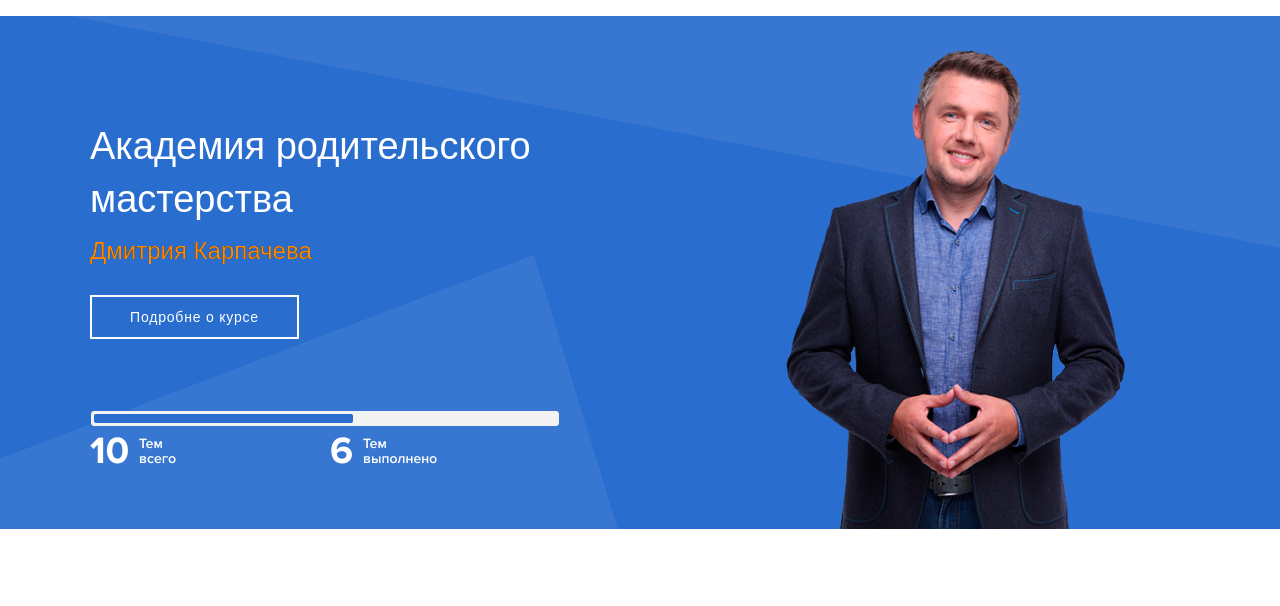
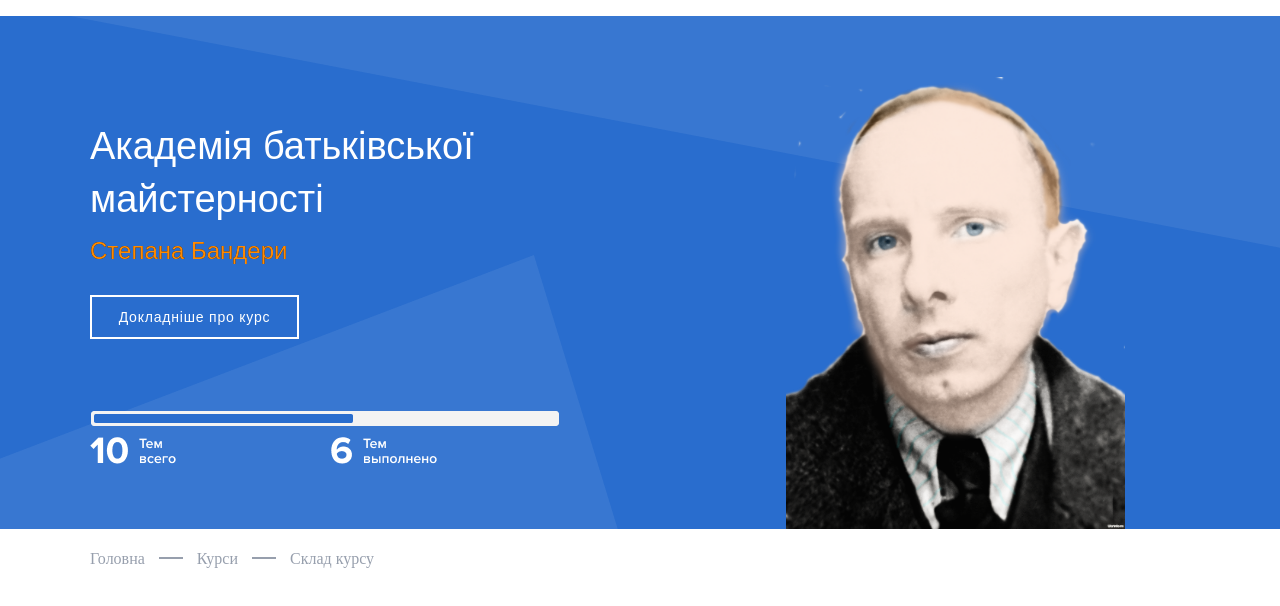
Before and after one commit to mickmihalich/2022-11-05_Figma, a plain HTML site: page index.html in a window 1280 px wide. Shown: the part 56-662 px from the top of the page. Drawn offline with nearby package versions, Linux system fonts and the light colour scheme; a web font is replaced by a local one.

Commit message:
бандера

```diff
--- a/index.html
+++ b/index.html
@@ -28,14 +28,14 @@
             <div class="logo_block_colum">
                 <div class="main_welcome_text">
                     <div class="main_welcome_text_acad">
-                        Академия родительского мастерства
+                        Академія батьківської майстерності
                     </div>
                     <div class="main_welcome_text_name">
-                        Дмитрия Карпачева
+                        Степана Бандери
                     </div>
                 </div>
                 <div class="more_of_course">
-                    Подробне о курсе
+                    Докладніше про курс
                 </div>
                 <div class="main_progress">
                     <img src="./images/Group 20.png" alt="progress" title="прогрес">
@@ -44,7 +44,15 @@
 
                 </div>
             </div>
-       </div>
-
+        </div>
+        <div class="group">
+            <div class="line">
+                Головна
+                <div class="tire"></div>
+                    Курси
+                <div class="tire"></div>
+                <span>Склад курсу</span>
+            </div>
+        </div>
 </body>
 </html>
--- a/styles/main.css
+++ b/styles/main.css
@@ -25,7 +25,7 @@
     min-width: 1100px;
     height: 513px;
     background-color: #296DCE;
-    background-image: url('../images/Group 31.png');
+    background-image: url(../images/Group\ 31.png);
     background-repeat: no-repeat;
     background-position: center center;
 
@@ -90,5 +90,33 @@
     /*background-color: rgba(128, 128, 128, 0.3);*/
     margin-left: 8px;
     margin-top: 34px;
-    background-image: url(../images/karpachoff.png);
+    background-image: url(../images/бандера.png);
+    background-size: contain;
+    background-repeat: no-repeat;
+    background-position: center bottom;
 }
+
+.group {
+    margin-top: 14px;
+    display: flex;
+    color: #979FAD;
+    width: 1100px;
+
+    font-family: 'Proxima Nova';
+    font-size: 16px;
+    line-height: 19px;
+}
+
+.line {
+    display: flex;
+    flex-direction: row;
+    align-items: center;
+    align-content: center;
+}
+
+.tire {
+    width: 22px;
+    height: 0px;
+    margin: 14px;
+    border: 1px solid #979FAD;
+}
```
Also changed, not shown: images/ce11944b98d0742eead2b016a253afd2_L.jpg (added), images/бандера.png (added).
